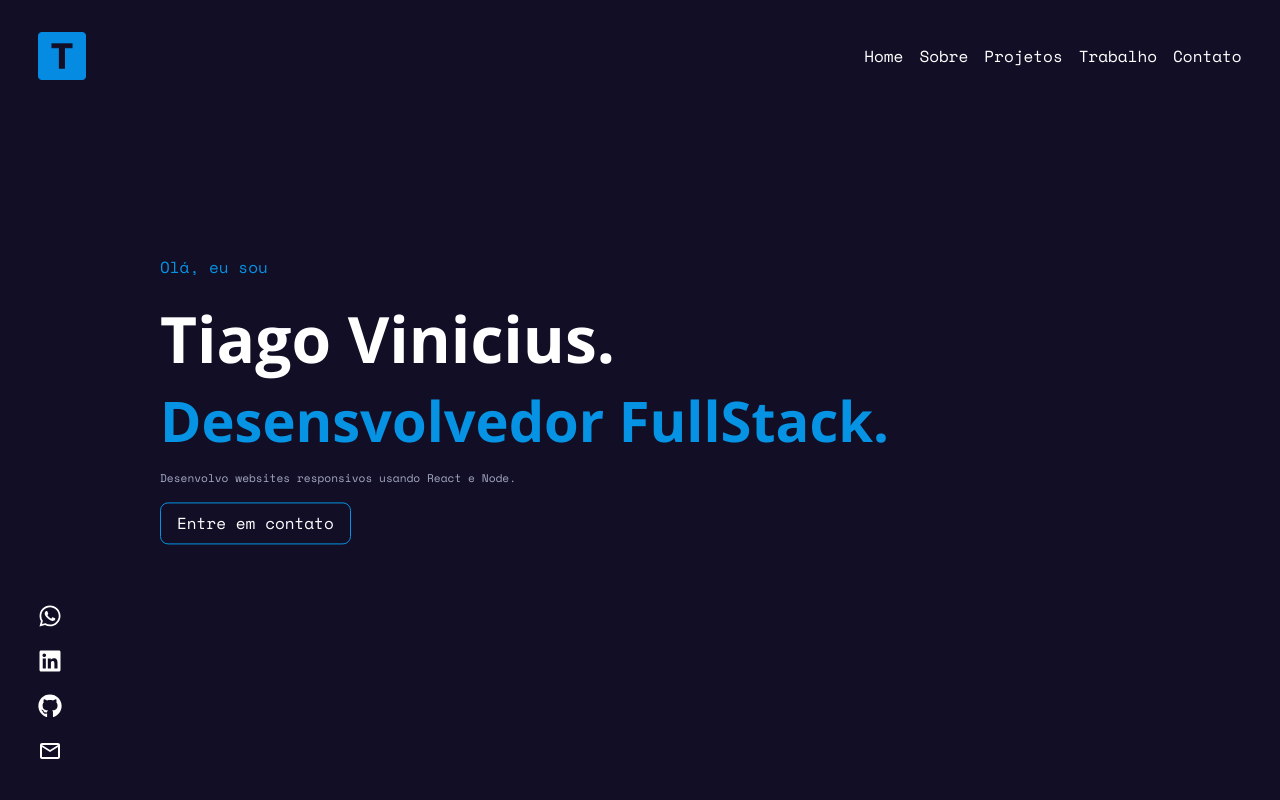
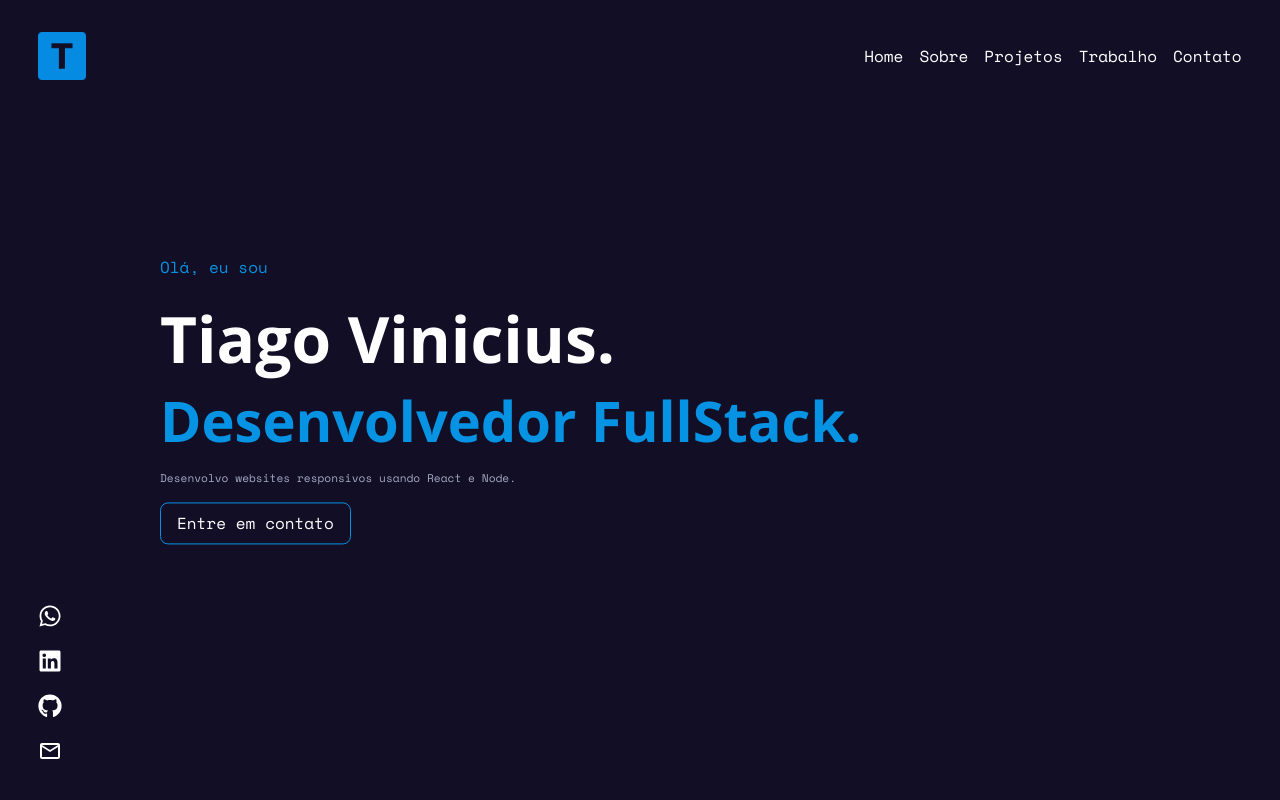
Before and after one commit to TiagoViniciusDev/Portfolio, a React (Vite) app: page / in a window 1280 px wide. Shown: the top 800 px of the page. Built offline with nearby package versions, Linux system fonts and the light colour scheme.

Commit message:
update 21-12-2024

```diff
--- a/src/components/Home/Home.jsx
+++ b/src/components/Home/Home.jsx
@@ -14,7 +14,7 @@ function Home() {
         <div className="container2">
             <p>Olá, eu sou</p>
             <h1>Tiago Vinicius.</h1>
-            <h1>Desensvolvedor FullStack.</h1>
+            <h1>Desenvolvedor FullStack.</h1>
             <p>Desenvolvo websites responsivos usando React e Node.</p>
             <a href={Data.WhatsappLink} rel="noreferrer" target="_blank" data-aos="fade-left" data-aos-duration="1000" data-aos-anchor-placement="top">Entre em contato</a>
         </div>
```
